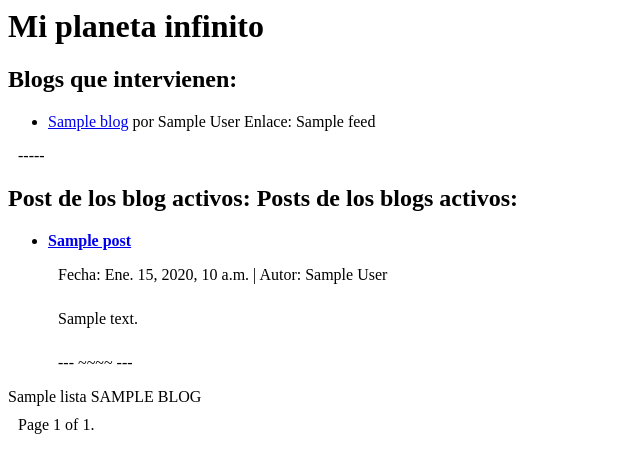
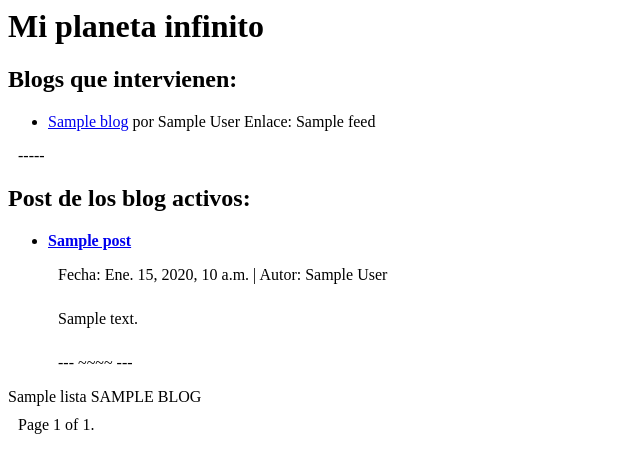
Before and after one commit to anarey/myplanet, a Django app: template planet/templates/index.html in a window 1280 px wide. Shown: the top 452 px of the page, without its empty margins (0-640 px from the left). Run offline with Django 3.2, Linux system fonts and the light colour scheme; the template is opened without the code that fills it: most values are stand-ins (such as "Sample title", 1, 10 or a date in 2020); data that the repository does not hold is empty.

Commit message:
Modificacion de un texto en planet/template/index.html

```diff
--- a/planet/templates/index.html
+++ b/planet/templates/index.html
@@ -13,7 +13,7 @@
     <p>No hay blogs a mostrar </p>
 {% endif %}
 <p>----- </p>
-    <h2>Post de los blog activos: Posts de los blogs activos:  </h2>
+    <h2>Post de los blog activos: </h2>
 
 {% if post_list %}
     <ul>
```
